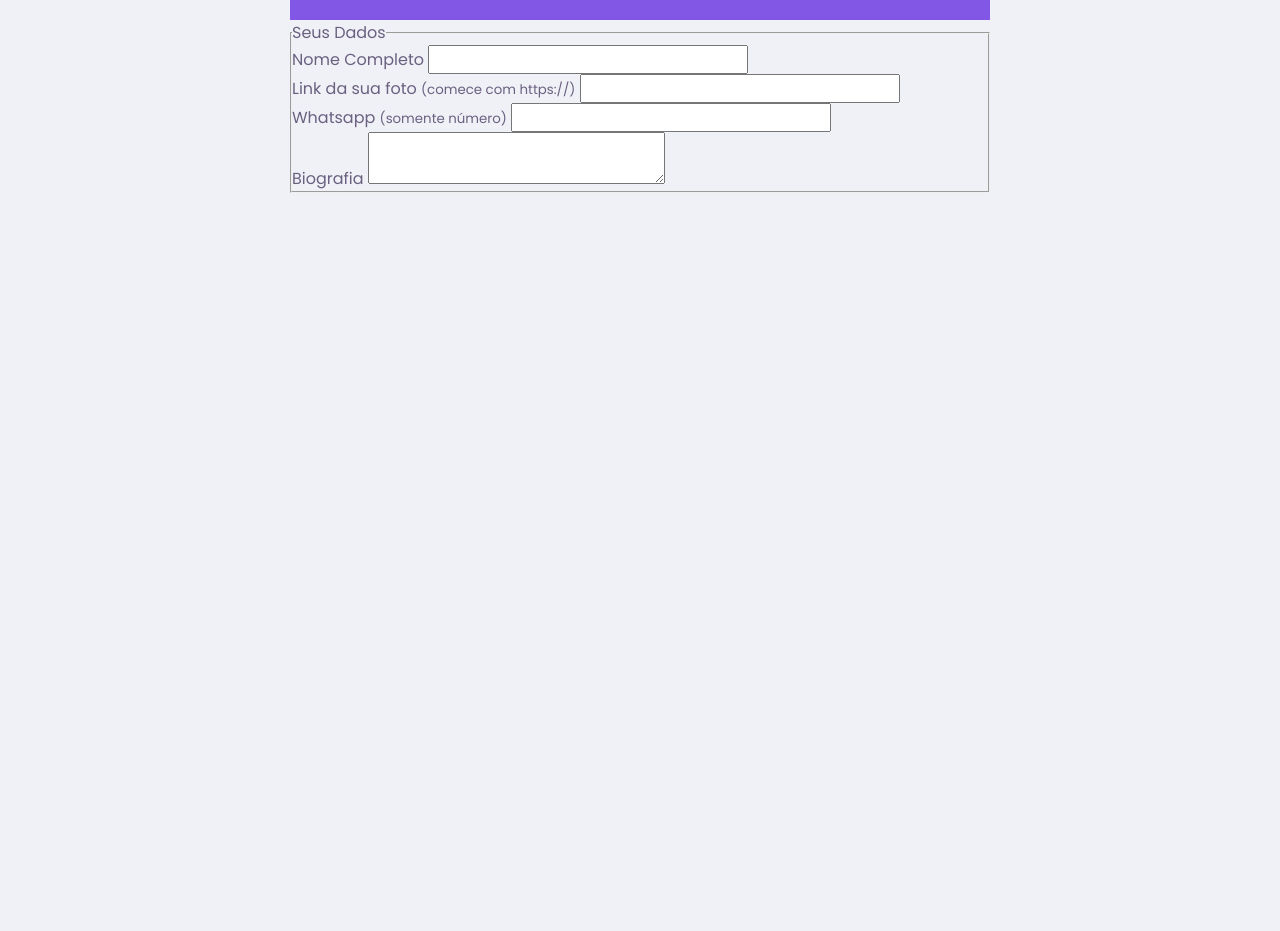
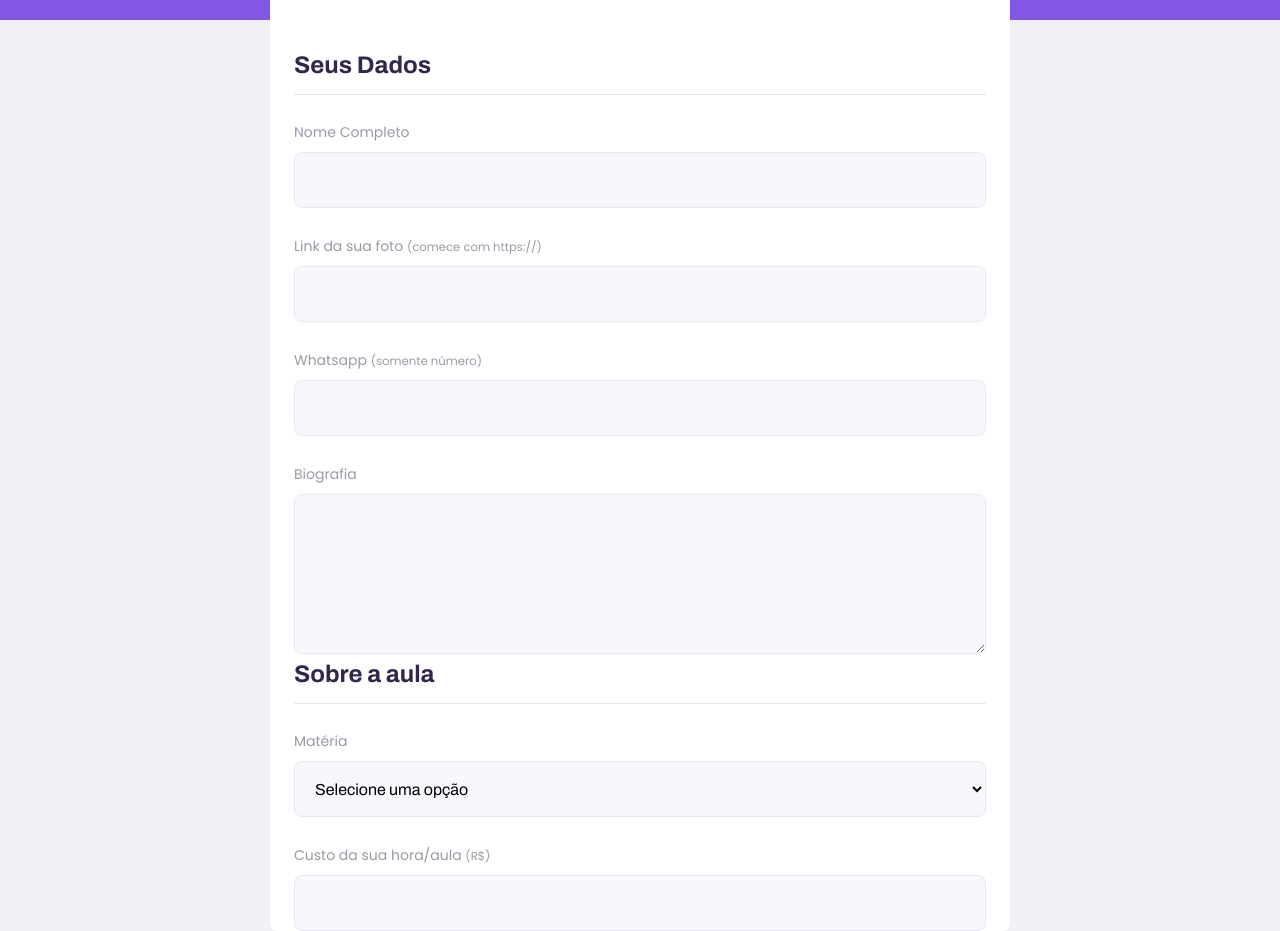
Before and after one commit to AntDavi/Proffy-NLW2, a plain HTML site: page give-classes.html in a window 1280 px wide. Shown: the part 320-1251 px from the top of the page. Before the commit the page ends 800 px from the top, so only its background shows below. Drawn offline with Linux system fonts and the light colour scheme.

Commit message:
continuação da pagina give-classes

```diff
--- a/give-classes.html
+++ b/give-classes.html
@@ -13,7 +13,9 @@
 
     <link rel="stylesheet" href="/styles/main.css">
 
-    <link rel="stylesheet" href="/styles/partials/pageS-give-classes.css">
+    <link rel="stylesheet" href="/styles/partials/pages-give-classes.css">
+
+    <link rel="stylesheet" href="/styles/partials/forms.css">
 
     <link href="https://fonts.googleapis.com/css2?family=Archivo:wght@400;700&family=Poppins:wght@400;600&display=swap" rel="stylesheet">
 
@@ -74,6 +76,36 @@
 
                 </fieldset>
 
+                <fieldset>
+                    <legend>Sobre a aula</legend>
+
+                    <div class="select-block">
+                        <label for="subject">
+                            Matéria
+                        </label>
+                        <select name="subject" id="subject" required>
+                            <option value="">Selecione uma opção</option>
+                            <option value="1">Artes</option>
+                            <option value="2">Biologia</option>
+                            <option value="3">Ciências</option>
+                            <option value="4">Educação física</option>
+                            <option value="5">Física</option>
+                            <option value="6">Geografia</option>
+                            <option value="7">História</option>
+                            <option value="8">Matemática</option>
+                            <option value="9">Português</option>
+                            <option value="10">Química</option>
+                        </select>
+                    </div>
+
+                    <div class="input-block">
+                        <label for="cost">Custo da sua hora/aula
+                            <small>(R$)</small>
+                        </label>
+                        <input type="cost" id="cost" type="number" required>
+                    </div>
+                </fieldset>
+
             </form>
 
         </main>
--- /dev/null
+++ b/styles/partials/forms.css
@@ -0,0 +1,45 @@
+.select-block label,
+.input-block label,
+.textarea-block label {
+    font-size: 1.4rem;
+    color: var(--color-text-complement);
+}
+
+.input-block input,
+.select-block select,
+.textarea-block textarea {
+    width: 100%;
+    height: 5.6rem;
+    margin-top: 0.8rem;
+    border-radius: 0.8rem;
+    background: var(--color-input-background);
+    border: 1px solid var(--color-line-in-white);
+    outline: 0;
+    padding: 0 1.6rem;
+    font: 1.6rem Archivo;
+}
+
+.textarea-block textarea {
+    padding: 1.2rem 1.6rem;
+    height: 16rem;
+    resize: vertical;
+}
+
+.input-block,
+.textarea-block {
+    position: relative;
+}
+
+.input-block:focus-within::after,
+.textarea-block:focus-within::after {
+    content:"";
+
+    width: cal(100% - 3.2rem);
+    height: 2px;
+    background: var(--color-primary-light);
+
+    position: absolute;
+    left: 1.6rem;
+    right: 1.6rem;
+    bottom: 0px;
+}
--- a/styles/partials/pages-give-classes.css
+++ b/styles/partials/pages-give-classes.css
@@ -2,3 +2,45 @@
     width: 100vw;
     height: 100vh;
 }
+
+#page-give-classes main {
+    background: var(--color-box-base);
+    width: 100%;
+    max-width: 74rem;
+    border-radius: .8rem;
+    margin: -3.2rem auto 3.2rem;
+    padding-top: 6.4rem;
+}
+
+#page-give-classes fieldset {
+    border: none;
+    padding: 0 2.4rem;
+
+}
+
+#page-give-classes fieldset legend {
+    font: 700 2.4rem Archivo;
+    color: var(--color-text-title);
+    margin-bottom: 2.4rem;
+
+    display: flex;
+    align-items: center;
+    justify-content: space-between;
+
+    width: 100%;
+
+    padding-bottom: 1.6rem;
+    border-bottom: 1px solid var(--color-line-in-white)
+}
+
+#page-give-classes main fieldset .input-block+.input-block,
+#page-give-classes main fieldset .input-block+.textarea-block,
+#page-give-classes main fieldset .select-block+.input-block{
+    margin-top: 2.5rem;
+}
+
+@media (min-width:700px) {
+    #page-give-classes #container {
+        max-width: 100vw;
+    }
+}
--- a/styles/partials/pages-study.css
+++ b/styles/partials/pages-study.css
@@ -34,40 +34,6 @@
 
 #search-teachers button:hover {
     background-color: var(--color-secundary-dark);
-}
-
-.select-block label, .input-block label {
-    font-size: 1.4rem;
-    color: var(--color-text-complement);
-}
-
-.input-block input, .select-block select {
-    width: 100%;
-    height: 5.6rem;
-    margin-top: 0.8rem;
-    border-radius: 0.8rem;
-    background: var(--color-input-background);
-    border: 1px solid var(--color-line-in-white);
-    outline: 0;
-    padding: 0 1.6rem;
-    font: 1.6rem Archivo;
-}
-
-.input-block {
-    position: relative;
-}
-
-.input-block:focus-within::after {
-    content:"";
-
-    width: cal(100% - 3.2rem);
-    height: 2px;
-    background: var(--color-primary-light);
-
-    position: absolute;
-    left: 1.6rem;
-    right: 1.6rem;
-    bottom: 0px;
 }
 
 #page-study main {
```
Also changed, not shown: study.html (+2 -0 lines).
